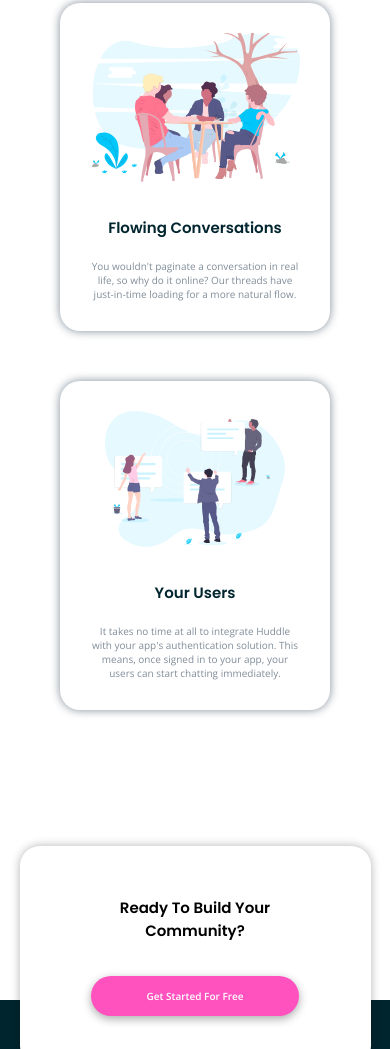
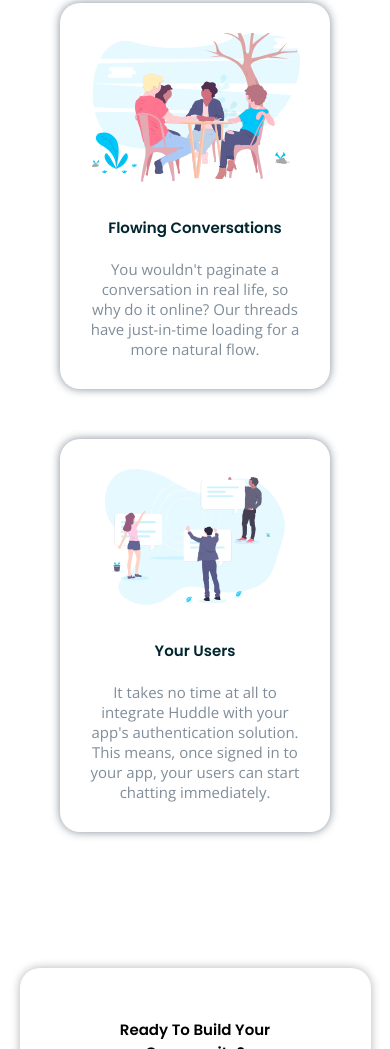
Before and after one commit to Vanshdeveloper/hubble-landing-page, a plain HTML site: page index.html in a window 390 px wide. Shown: the part 1335-2384 px from the top of the page. Drawn offline with nearby package versions, Linux system fonts and the light colour scheme.

Commit message:
Update style.css

```diff
--- a/style.css
+++ b/style.css
@@ -561,7 +561,7 @@ footer .instagram:hover{
 
     .section-2 .bx-2 .bx-2-cont p{
         width: 100%;
-        font-size: 10px;
+        font-size: 15px;
     }
 
     .section-2 .bx-3{
@@ -593,7 +593,7 @@ footer .instagram:hover{
 
     .section-2 .bx-3 .bx-3-cont p{
         width: 100%;
-        font-size: 10px;
+        font-size: 15px;
     }
 
     .section-3 .start-com-bx{
```
